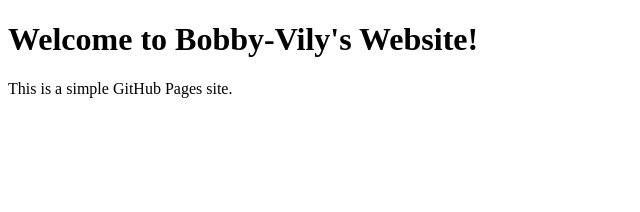
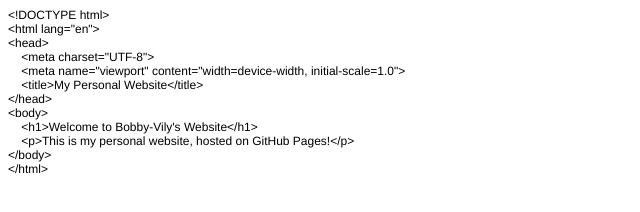
Before and after one commit to Bobby-vali/bobby-vily-, a plain HTML site: page index.html in a window 1280 px wide. Shown: the whole page, without its empty margins (0-640 px from the left). Drawn offline with Linux system fonts and the light colour scheme.

Commit message:
Add files via upload

```diff
--- a/index.html
+++ b/index.html
@@ -1,12 +1,27 @@
-<!DOCTYPE html>
-<html lang="en">
+<!DOCTYPE html PUBLIC "-//W3C//DTD HTML 4.01//EN" "http://www.w3.org/TR/html4/strict.dtd">
+<html>
 <head>
-    <meta charset="UTF-8">
-    <meta name="viewport" content="width=device-width, initial-scale=1.0">
-    <title>My Personal Website</title>
+  <meta http-equiv="Content-Type" content="text/html; charset=utf-8">
+  <meta http-equiv="Content-Style-Type" content="text/css">
+  <title></title>
+  <meta name="Generator" content="Cocoa HTML Writer">
+  <meta name="CocoaVersion" content="2487.3">
+  <style type="text/css">
+    p.p1 {margin: 0.0px 0.0px 0.0px 0.0px; font: 12.0px Helvetica}
+  </style>
 </head>
 <body>
-    <h1>Welcome to Bobby-Vily's Website!</h1>
-    <p>This is a simple GitHub Pages site.</p>
+<p class="p1">&lt;!DOCTYPE html&gt;</p>
+<p class="p1">&lt;html lang="en"&gt;</p>
+<p class="p1">&lt;head&gt;</p>
+<p class="p1"><span class="Apple-converted-space">    </span>&lt;meta charset="UTF-8"&gt;</p>
+<p class="p1"><span class="Apple-converted-space">    </span>&lt;meta name="viewport" content="width=device-width, initial-scale=1.0"&gt;</p>
+<p class="p1"><span class="Apple-converted-space">    </span>&lt;title&gt;My Personal Website&lt;/title&gt;</p>
+<p class="p1">&lt;/head&gt;</p>
+<p class="p1">&lt;body&gt;</p>
+<p class="p1"><span class="Apple-converted-space">    </span>&lt;h1&gt;Welcome to Bobby-Vily's Website&lt;/h1&gt;</p>
+<p class="p1"><span class="Apple-converted-space">    </span>&lt;p&gt;This is my personal website, hosted on GitHub Pages!&lt;/p&gt;</p>
+<p class="p1">&lt;/body&gt;</p>
+<p class="p1">&lt;/html&gt;</p>
 </body>
 </html>
```
